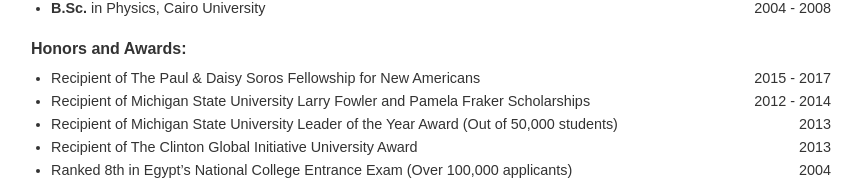
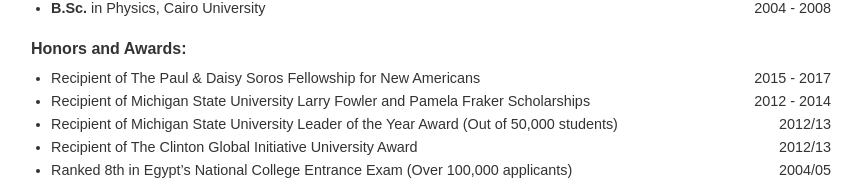
Before and after one commit to raeufroushangar/raeufroushangar.com, a Jekyll site: the page built from index.html, in a window 1280 px wide. Shown: the part 962-1155 px from the top of the page, without its empty margins (209-1071 px from the left). Built offline with Jekyll 4.4.1, drawn with Linux system fonts in a browser that asks for light colours.

Commit message:
Updated index.html file

```diff
--- a/index.html
+++ b/index.html
@@ -85,15 +85,15 @@
   </li>
   <li>
     <span>Recipient of Michigan State University Leader of the Year Award (Out of 50,000 students)</span>
-    <span style="float: right;">2013</span>
+    <span style="float: right;">2012/13</span>
   </li>
   <li>
     <span>Recipient of The Clinton Global Initiative University Award</span>
-    <span style="float: right;">2013</span>
+    <span style="float: right;">2012/13</span>
   </li>
   <li>
     <span>Ranked 8th in Egypt’s National College Entrance Exam (Over 100,000 applicants)</span>
-    <span style="float: right;">2004</span>
+    <span style="float: right;">2004/05</span>
   </li>
 </ul>
 
```
